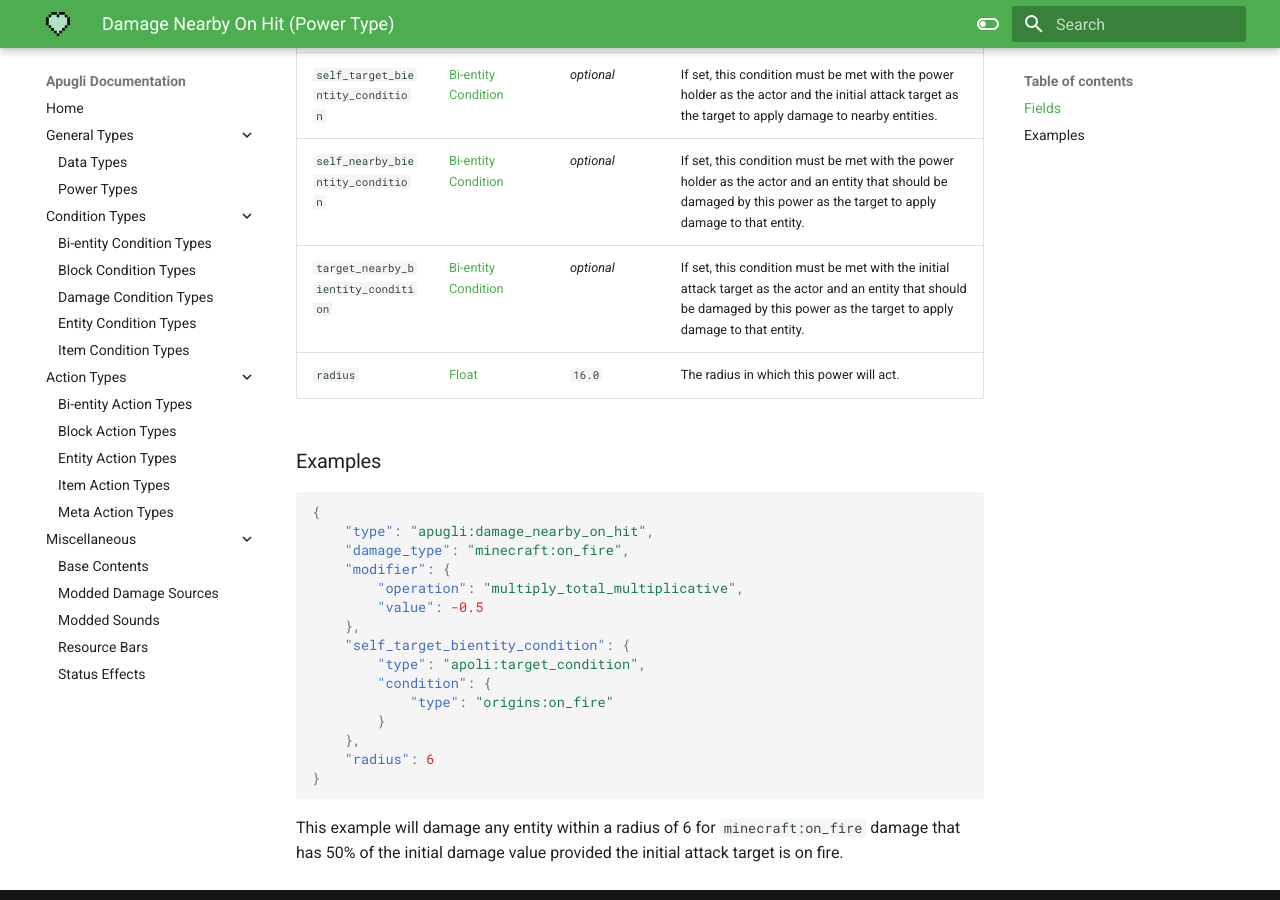
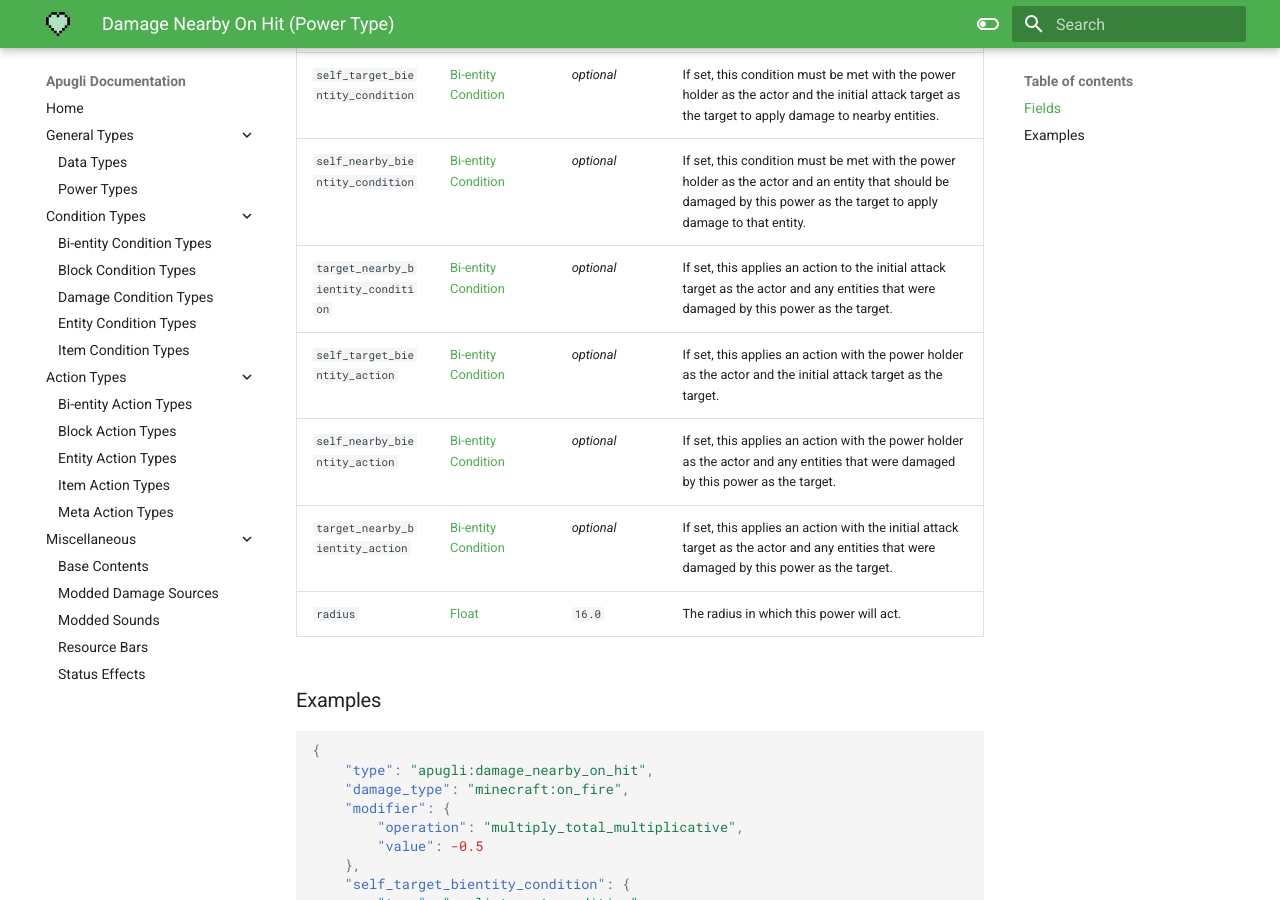
Before and after one commit to MerchantPug/apugli-docs, an MkDocs documentation site: the page built from docs/types/power_types/damage_nearby_on_hit.md, in a window 1280 px wide and 900 px high, scrolled down 710 px. Built offline with MkDocs 1.6.1 and Material for MkDocs 9.7.7, drawn with Linux system fonts in a browser that asks for light colours.

Commit message:
Update damage_nearby_x_hit.

```diff
--- a/docs/types/power_types/damage_nearby_on_hit.md
+++ b/docs/types/power_types/damage_nearby_on_hit.md
@@ -23,7 +23,10 @@ Field | Type | Default | Description
 `modifiers` | [Array](https://origins.readthedocs.io/en/latest/types/data_types/array/) of [Attribute Modifiers](https://origins.readthedocs.io/en/latest/types/data_types/attribute_modifier/) | *optional* | If set, these modifiers will apply to the damage value dealt to the nearby entities.
 `self_target_bientity_condition` | [Bi-entity Condition](https://origins.readthedocs.io/en/latest/types/bientity_condition_types/) | *optional* | If set, this condition must be met with the power holder as the actor and the initial attack target as the target to apply damage to nearby entities.
 `self_nearby_bientity_condition` | [Bi-entity Condition](https://origins.readthedocs.io/en/latest/types/bientity_condition_types/) | *optional* | If set, this condition must be met with the power holder as the actor and an entity that should be damaged by this power as the target to apply damage to that entity.
-`target_nearby_bientity_condition` | [Bi-entity Condition](https://origins.readthedocs.io/en/latest/types/bientity_condition_types/) | *optional* | If set, this condition must be met with the initial attack target as the actor and an entity that should be damaged by this power as the target to apply damage to that entity.
+`target_nearby_bientity_condition` | [Bi-entity Condition](../bientity_condition_types) | *optional* | If set, this applies an action to the initial attack target as the actor and any entities that were damaged by this power as the target.
+`self_target_bientity_action` | [Bi-entity Condition](https://origins.readthedocs.io/en/latest/types/bientity_action_types/) | *optional* | If set, this applies an action with the power holder as the actor and the initial attack target as the target.
+`self_nearby_bientity_action` | [Bi-entity Condition](https://origins.readthedocs.io/en/latest/types/bientity_action_types/) | *optional* | If set, this applies an action with the power holder as the actor and any entities that were damaged by this power as the target.
+`target_nearby_bientity_action` | [Bi-entity Condition](https://origins.readthedocs.io/en/latest/types/bientity_action_types/) | *optional* | If set, this applies an action with the initial attack target as the actor and any entities that were damaged by this power as the target.
 `radius` | [Float](https://origins.readthedocs.io/en/latest/types/data_types/float/) | `16.0` | The radius in which this power will act.
 
 ### Examples
```
Also changed, not shown: docs/types/power_types/damage_nearby_when_hit.md (+3 -0 lines).
